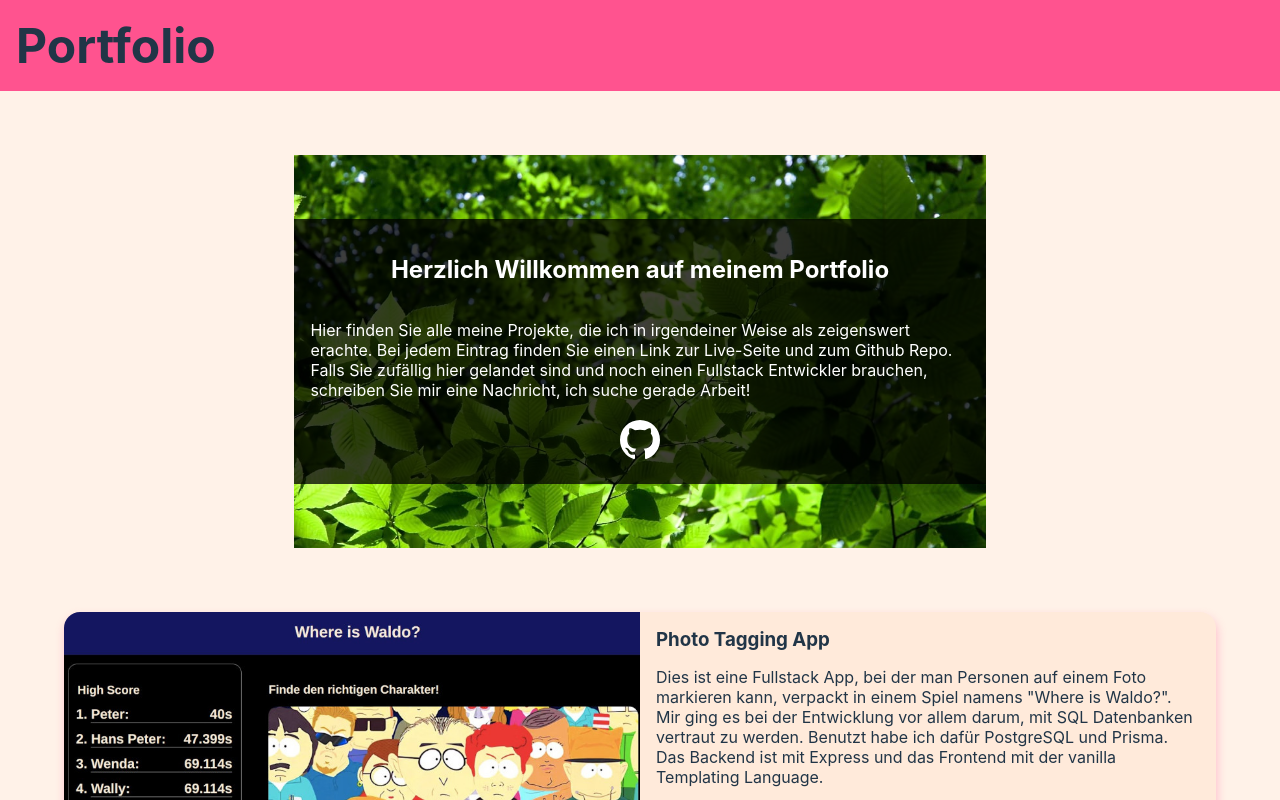
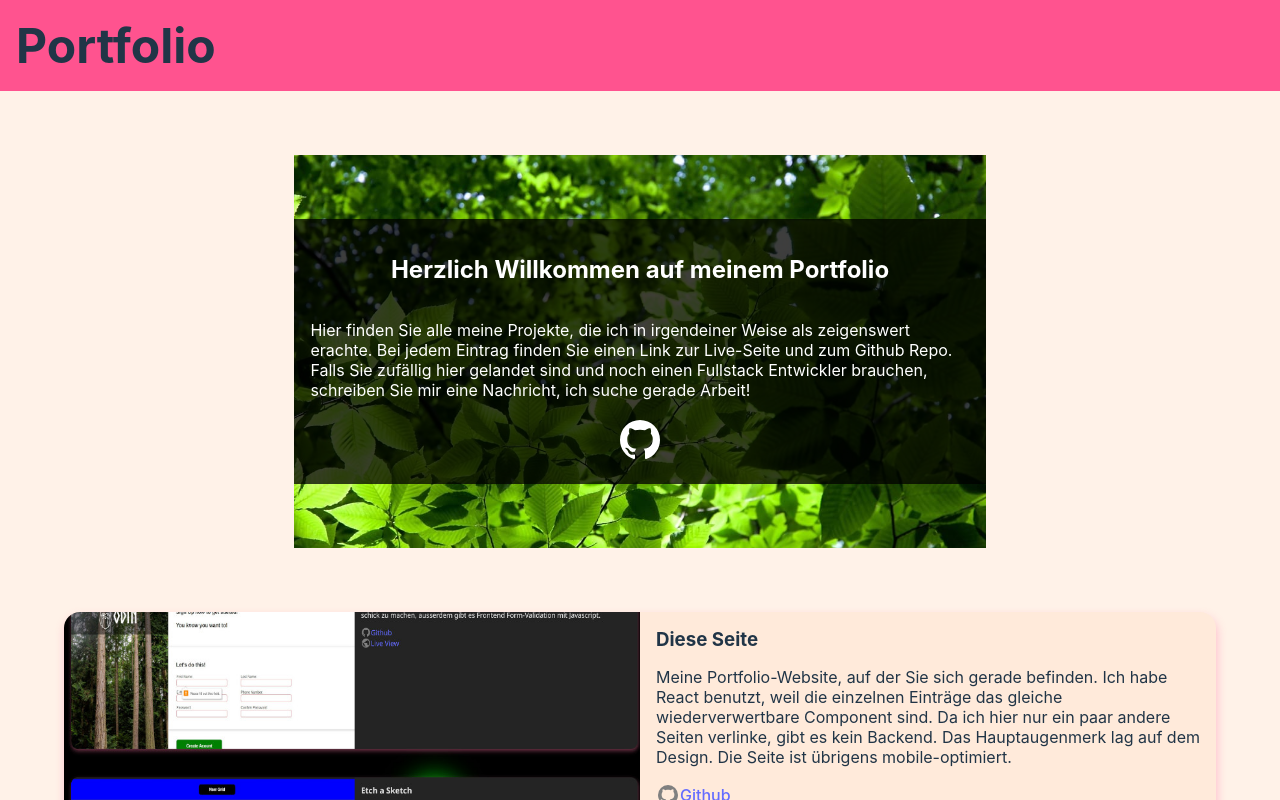
Before and after one commit to LXTKay/portfolio, a React (Vite) app: page / in a window 1280 px wide. Shown: the top 800 px of the page. Built offline with nearby package versions, Linux system fonts and the light colour scheme.

Commit message:
added self reference, fixed typos

```diff
--- /dev/null
+++ b/src/cardData/portfolio.js
@@ -0,0 +1,12 @@
+import imgURL from "./screenshots/portfolio.jpg";
+
+const card = {
+  src: imgURL,
+  headline: "Diese Seite",
+  text: `Meine Portfolio-Website, auf der Sie sich gerade befinden. Ich habe React benutzt, weil die einzelnen \
+  Einträge das gleiche wiederverwertbare Component sind. Da ich hier nur ein paar andere Seiten verlinke, gibt es \
+  kein Backend. Das Hauptaugenmerk lag auf dem Design. Die Seite ist übrigens mobile-optimiert.`,
+  githubLink: "https://github.com/LXTKay/blogBackEnd",
+};
+
+export default card;
--- a/src/cardData/sketch.js
+++ b/src/cardData/sketch.js
@@ -4,7 +4,7 @@ const card = {
   src: imgURL,
   headline: "Etch a Sketch",
   text: `Auf dieser Website können Sie in Regenbogenfarben malen, indem Sie die Maus über die weiße Fläche bewegen. Bei\
-  jeder weiteren Berührung wird ein bereits eingefärpter Punkt 10 Prozentpunkte dunkler. Ausserdem können Sie die \
+  jeder weiteren Berührung wird ein bereits eingefärbter Punkt 10 Prozentpunkte dunkler. Ausserdem können Sie die \
   Gridauflösung ändern. In diesem Projekt ging es nur darum seine Javascript-Skills zu beweisen.`,
   githubLink: "https://github.com/LXTKay/etchasketch",
   liveLink: "https://lxtkay.github.io/etchasketch/"
--- a/src/cardData/toDoList.js
+++ b/src/cardData/toDoList.js
@@ -4,7 +4,7 @@ const card = {
   src: imgURL,
   headline: "To Do List",
   text: `Eine To Do List in Vanilla Javascript. Sie können Projekte erstellen und für jedes Projekt mehrere To-Do Notizen \
-  mit verschieden Prioritäten hinzufügen. Die App ist voll funktionsfäig, speichert ihre Notizen aber nur Lokal.`,
+  mit verschieden Prioritäten hinzufügen. Die App ist voll funktionsfähig, speichert ihre Notizen aber nur lokal.`,
   githubLink: "https://github.com/LXTKay/toDoList",
   liveLink: "https://lxtkay.github.io/toDoList/"
 };
```
Also changed, not shown: src/cardData.js (+17 -15 lines), src/cardData/screenshots/portfolio.jpg (renamed from src/cardData/portfolio.jpg).
